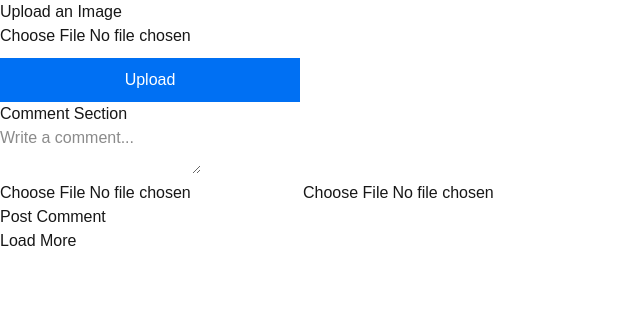
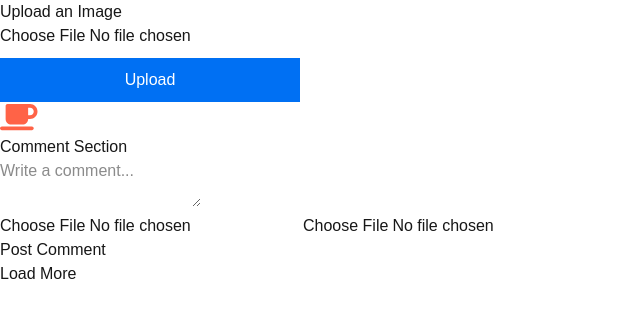
Before and after one commit to CodeNova5/Tuneflix, a Next.js app: page / in a window 1280 px wide. Shown: the top 318 px of the page, without its empty margins (0-640 px from the left). Built offline with nearby package versions, Linux system fonts and the light colour scheme; no server answers.

Commit message:
Update CommentSection.js

```diff
--- a/components/CommentSection.js
+++ b/components/CommentSection.js
@@ -4,7 +4,11 @@
 import styles from './CommentSection.module.css';
 import { usePathname } from 'next/navigation';
 import Head from 'next/head';
+import { FontAwesomeIcon } from "@fortawesome/react-fontawesome";
+import { faCoffee } from "@fortawesome/free-solid-svg-icons";
+
 const CommentSection = () => {
+
   const [comments, setComments] = useState([]);
   const [content, setContent] = useState('');
   const [image, setImage] = useState(null);
@@ -612,7 +616,10 @@
           crossOrigin="anonymous"
         />
       </Head>
-
+ <FontAwesomeIcon
+  icon={faCoffee}
+  style={{ color: "#ff6347", fontSize: "30px" }}
+/>
       <div id='spinner'></div>
       <h1 className={styles.commentTitle}>Comment Section</h1>
       <textarea
```
